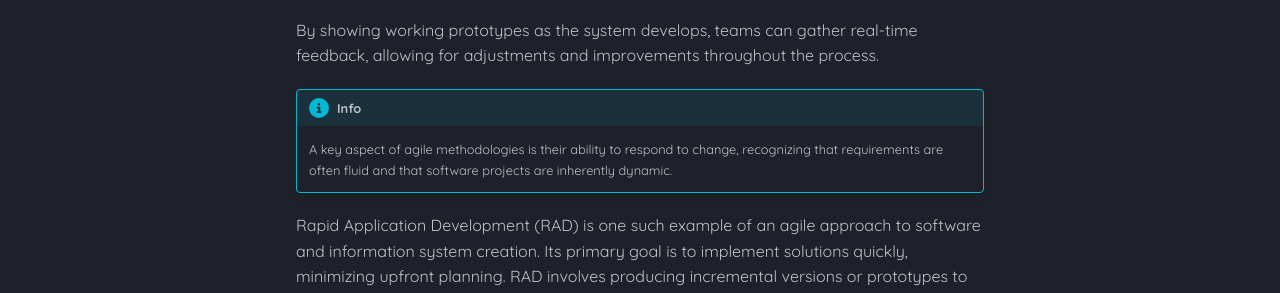
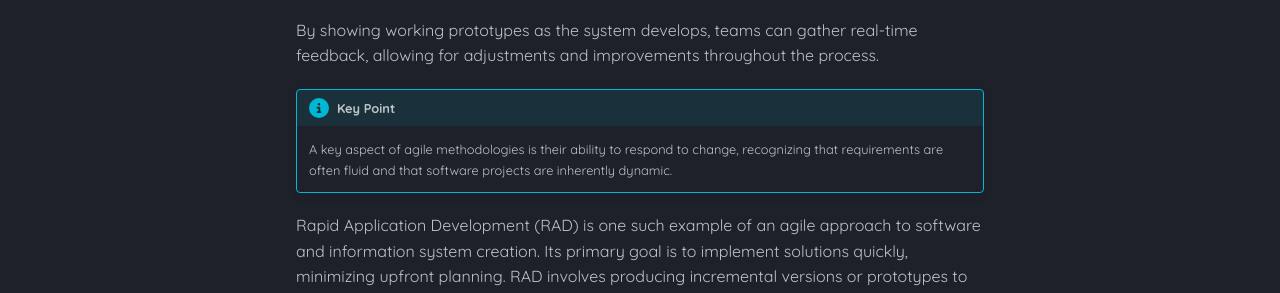
Before and after one commit to Mr-Wood-CS/Higher-Computing-Science-MD-Files, an MkDocs documentation site: the page built from docs/SDD/1.2-Agile-Methodologies.md, in a window 1280 px wide and 949 px high. Shown: the part 421-714 px from the top of the window. Built offline with MkDocs 1.6.1 and Material for MkDocs 9.7.7, drawn with Linux system fonts in a browser that asks for light colours.

Commit message:
Update 1.2-Agile-Methodologies.md

```diff
--- a/docs/SDD/1.2-Agile-Methodologies.md
+++ b/docs/SDD/1.2-Agile-Methodologies.md
@@ -6,7 +6,7 @@ The Agile methodology places a strong emphasis on teamwork, with regular interac
 
 By showing working prototypes as the system develops, teams can gather real-time feedback, allowing for adjustments and improvements throughout the process.
 
-!!! info
+!!! info "Key Point"
 
 	A key aspect of agile methodologies is their ability to respond to change, recognizing that requirements are often fluid and that software projects are inherently dynamic.
 
```
